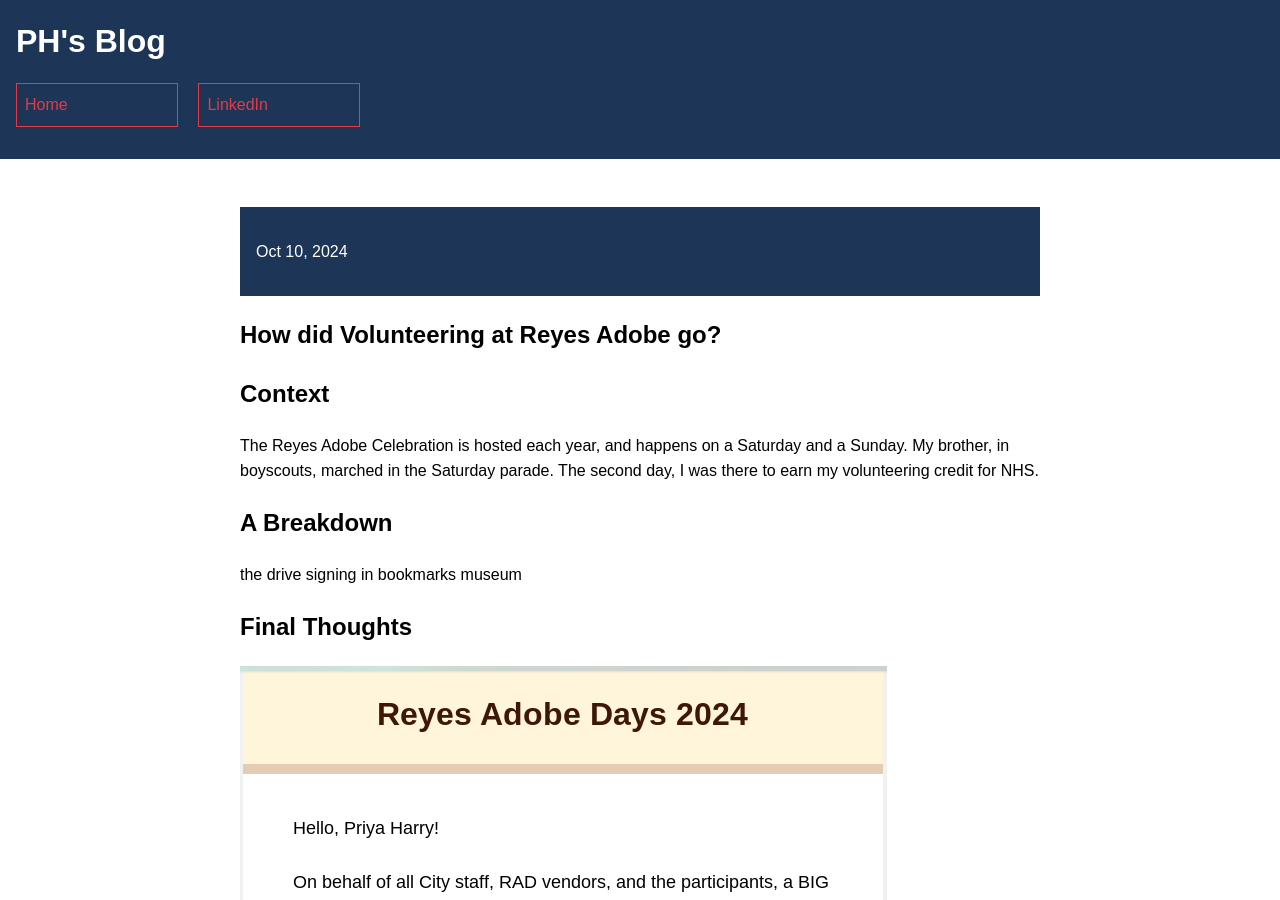
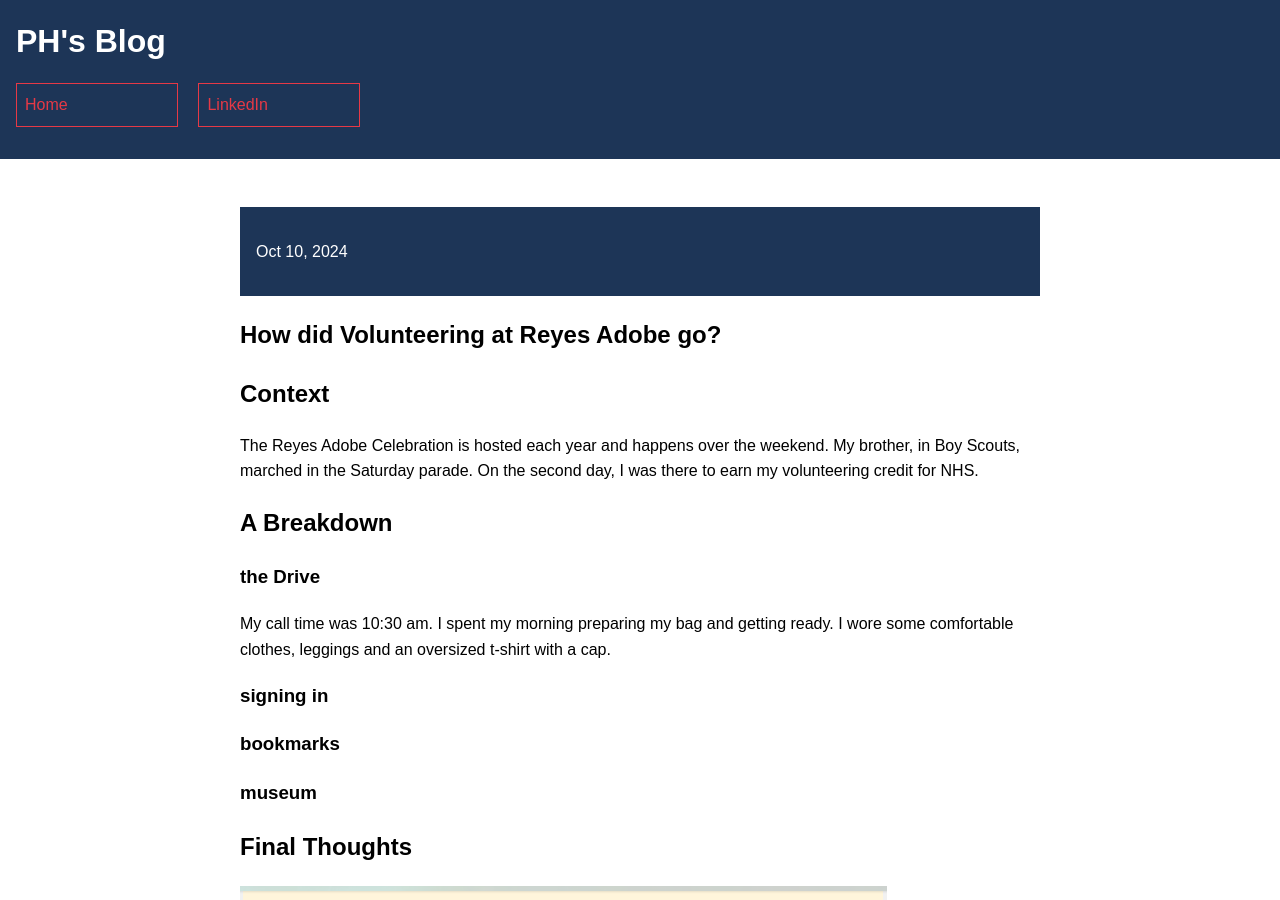
Before and after one commit to CaptainSapphire/PH-s-Blog, a Jekyll site: the page built from _posts/2024-10-10-Reyes-Adobe-experience.md, in a window 1280 px wide and 900 px high. Built offline with Jekyll 4.4.1, drawn with Linux system fonts in a browser that asks for light colours; our own code applies the rules of GitHub Pages for plain Markdown files.

Commit message:
Update 2024-10-10-Reyes-Adobe-experience.md

```diff
--- a/_posts/2024-10-10-Reyes-Adobe-experience.md
+++ b/_posts/2024-10-10-Reyes-Adobe-experience.md
@@ -1,17 +1,18 @@
 # How did Volunteering at Reyes Adobe go?
 
-# Context
-The Reyes Adobe Celebration is hosted each year, and happens on a Saturday and a Sunday.
-My brother, in boyscouts, marched in the Saturday parade.
-The second day, I was there to earn my volunteering credit for NHS.
+## Context
+The Reyes Adobe Celebration is hosted each year and happens over the weekend.
+My brother, in Boy Scouts, marched in the Saturday parade.
+On the second day, I was there to earn my volunteering credit for NHS.
 
-# A Breakdown
-the drive
-signing in
-bookmarks
-museum
+## A Breakdown
+### the Drive
+My call time was 10:30 am. I spent my morning preparing my bag and getting ready. I wore some comfortable clothes, leggings and an oversized t-shirt with a cap.
+### signing in
+### bookmarks
+### museum
 
-# Final Thoughts
+## Final Thoughts
 
 
 !["Email"](https://github.com/CaptainSapphire/PH-s-Blog/blob/main/assets/October%202024/Screenshot%202024-10-09%209.43.29%20AM.png?raw=true)
```
